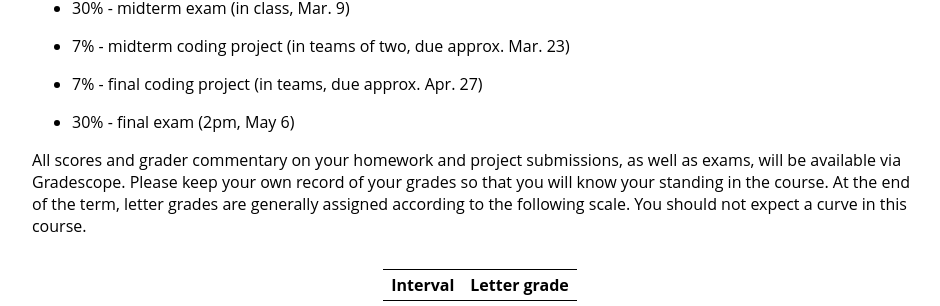
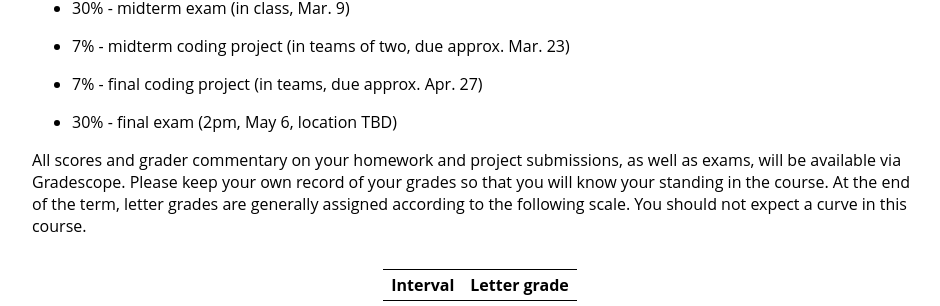
Before and after one commit to jhu-ip/cs220-sp26, a Jekyll site: the page built from syllabus.md, in a window 1280 px wide and 900 px high, scrolled down 5592 px. Shown: the part 149-455 px from the top of the window, without its empty margins (160-1100 px from the left). Built offline with Jekyll 4.4.1, drawn with Linux system fonts in a browser that asks for light colours.

Commit message:
syllabus.md: clarified that final exam location is tbd

```diff
--- a/syllabus.md
+++ b/syllabus.md
@@ -360,7 +360,7 @@
 
 -   7% - final coding project (in teams, due approx. Apr. 27)
 
--   30% - final exam (2pm, May 6)
+-   30% - final exam (2pm, May 6, location TBD)
 
 All scores and grader commentary on your homework and project
 submissions, as well as exams, will be available via Gradescope. Please
```
